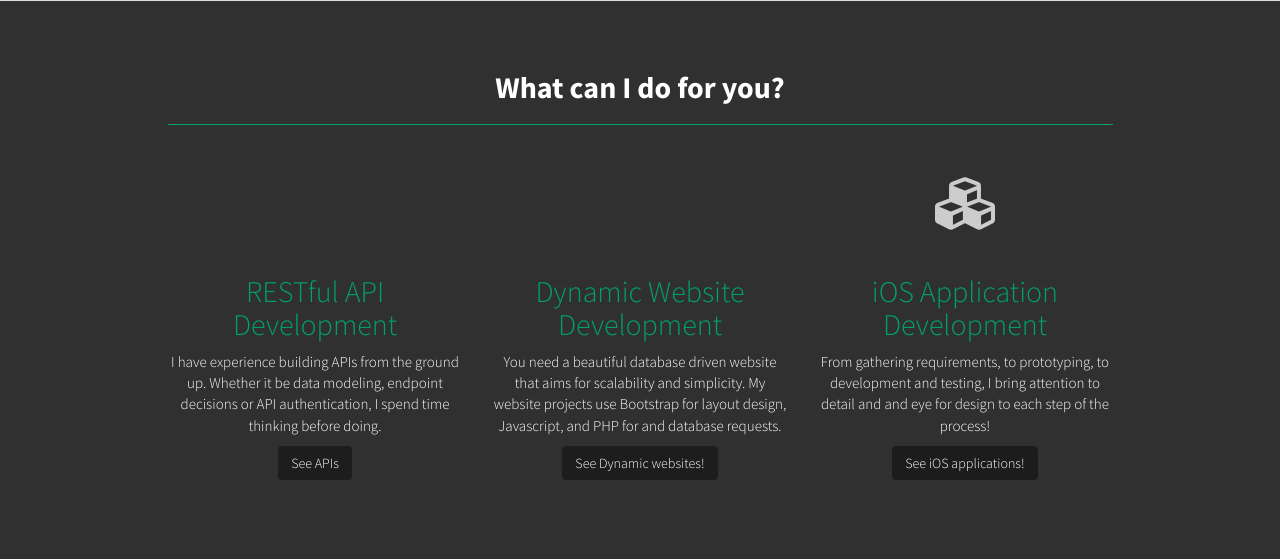
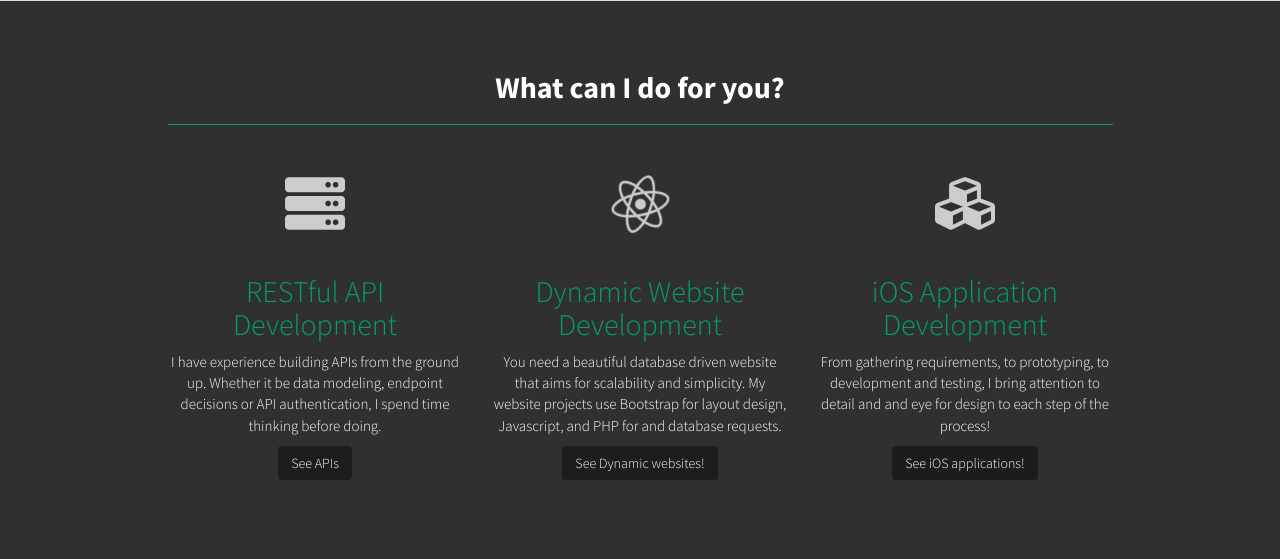
Before and after one commit to PatrickCook/Portfolio-Website, a PHP site: page / in a window 1280 px wide. Shown: the part 850-1409 px from the top of the page. Run offline with PHP 8.4, Linux system fonts and the light colour scheme; some libraries are stand-ins or nearby versions.

Commit message:
Icon updates

```diff
--- a/index.php
+++ b/index.php
@@ -116,7 +116,7 @@
 						<div class="col-md-4 col-sm-6">
 							<div class="service-item">
 								<span class="fa-stack fa-4x">
-									<i class="fa fa-react fa-stack-1x"></i>
+									<i class="fas fa-server"></i>
 								</span>
 								<h4>
 									<strong>RESTful API Development</strong>
@@ -128,7 +128,7 @@
 						<div class="col-md-4 col-sm-6">
 							<div class="service-item">
 								<span class="fa-stack fa-4x">
-									<i class="fa fa-react fa-spin"></i>
+									<i class="fab fa-react fa-spin"></i>
 								 </span>
 
 								<h4>
```
